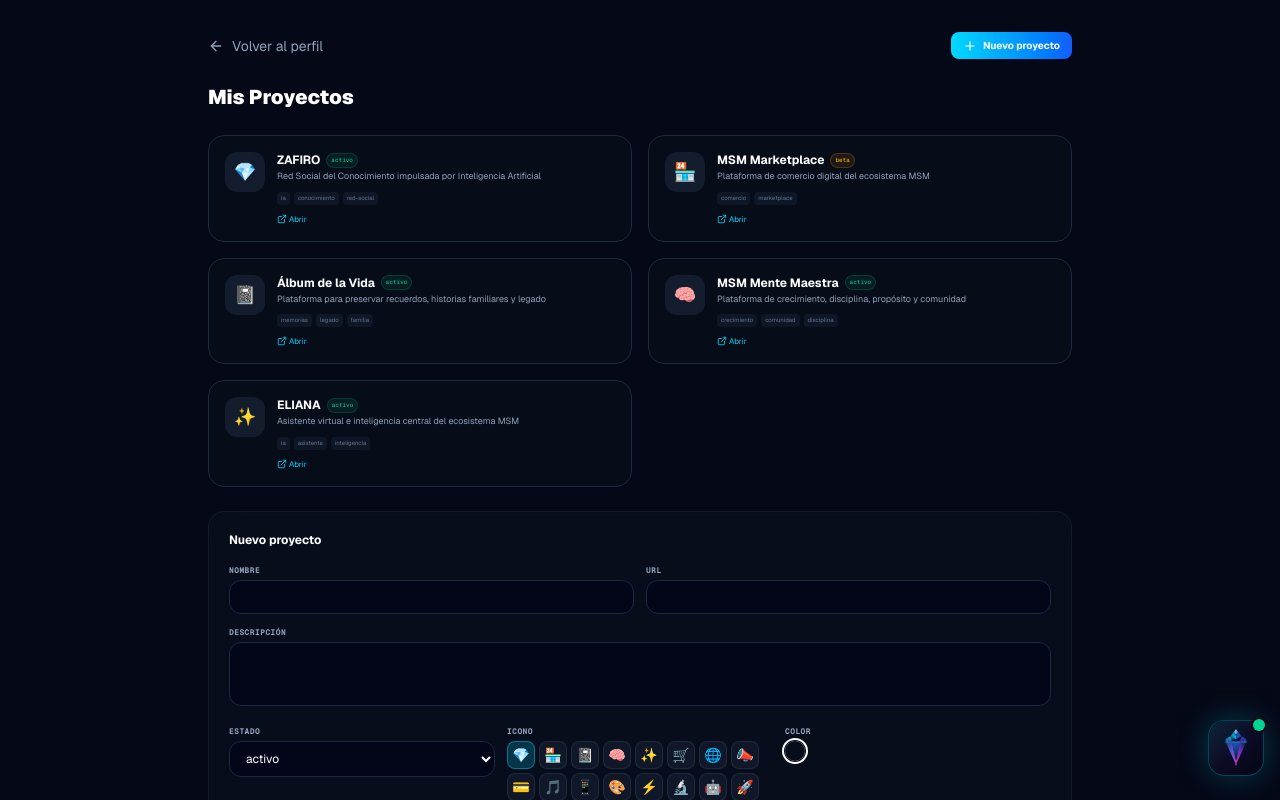
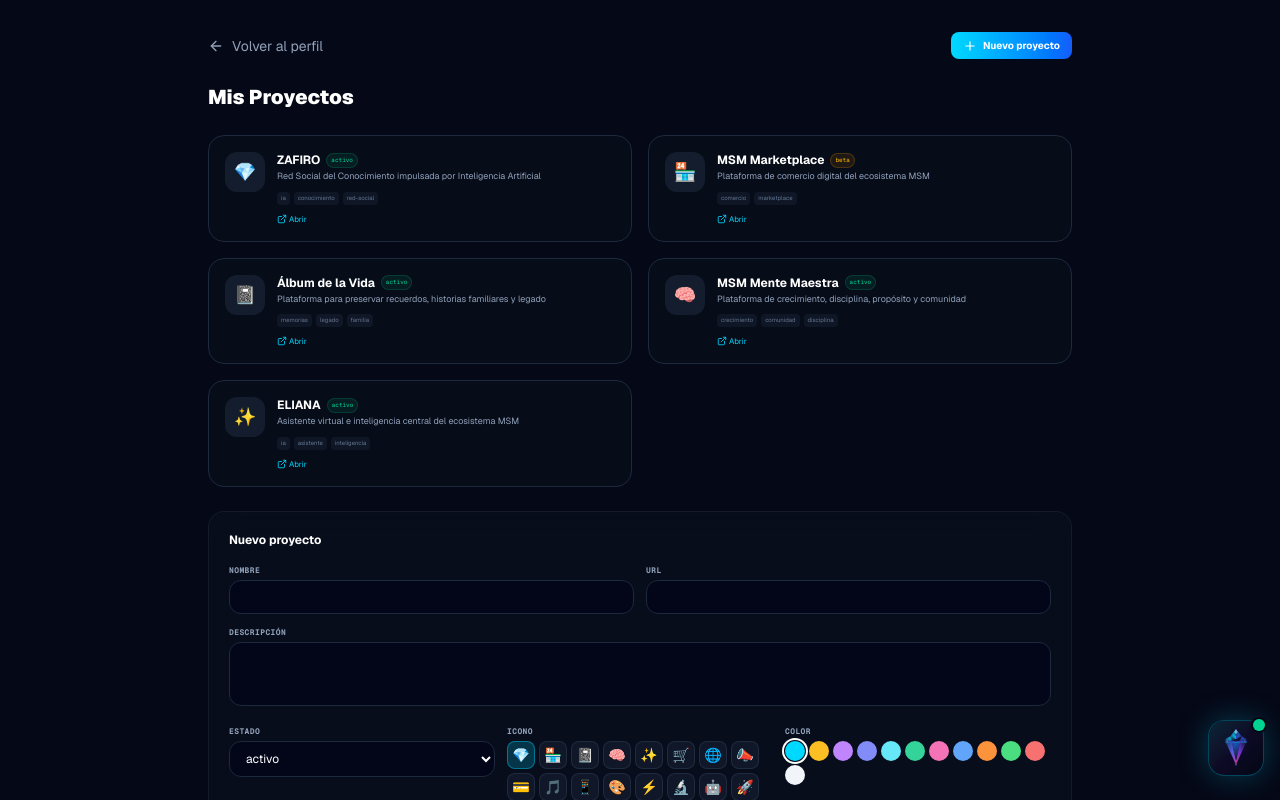
Before and after one commit to MSM2024/MSM-Zafiro, a Next.js app: page /profile-page/projects in a window 1280 px wide. Both pictures are taken after a click on the button "Nuevo proyecto". Shown: the top 800 px of the page. Built offline with nearby package versions, Linux system fonts and the light colour scheme.

Commit message:
FASE 1.9: corregir color picker proyectos
- Reemplaza parsing inseguro de Tailwind classes con mapeo cls->hex
- ColorOptions ahora usa { cls, hex } para backgroundColor inline válido

```diff
--- a/src/app/profile-page/projects/page.tsx
+++ b/src/app/profile-page/projects/page.tsx
@@ -15,9 +15,18 @@ const STATUS_COLORS: Record<string, string> = {
   próximamente: "bg-purple-500/10 text-purple-400 border-purple-500/20",
 }
 const COLOR_OPTIONS = [
-  "text-[#00D9FF]", "text-amber-400", "text-purple-400", "text-indigo-400",
-  "text-cyan-300", "text-emerald-400", "text-pink-400", "text-blue-400",
-  "text-orange-400", "text-green-400", "text-red-400", "text-slate-100",
+  { cls: "text-[#00D9FF]", hex: "#00D9FF" },
+  { cls: "text-amber-400", hex: "#fbbf24" },
+  { cls: "text-purple-400", hex: "#c084fc" },
+  { cls: "text-indigo-400", hex: "#818cf8" },
+  { cls: "text-cyan-300", hex: "#67e8f9" },
+  { cls: "text-emerald-400", hex: "#34d399" },
+  { cls: "text-pink-400", hex: "#f472b6" },
+  { cls: "text-blue-400", hex: "#60a5fa" },
+  { cls: "text-orange-400", hex: "#fb923c" },
+  { cls: "text-green-400", hex: "#4ade80" },
+  { cls: "text-red-400", hex: "#f87171" },
+  { cls: "text-slate-100", hex: "#f1f5f9" },
 ]
 
 function loadProjectsProfile(): UserProfile | null {
@@ -216,9 +225,9 @@ export default function ProjectsPage() {
                   <label className="text-[8px] font-mono font-bold text-slate-400 uppercase tracking-wider block mb-1">Color</label>
                   <div className="flex flex-wrap gap-1">
                     {COLOR_OPTIONS.map(c => (
-                      <button key={c} onClick={() => setForm({ ...form, color: c })}
-                        className={`w-5 h-5 rounded-full transition-all cursor-pointer ${form.color === c ? "ring-2 ring-white ring-offset-1 ring-offset-[#050816]" : ""}`}
-                        style={{ backgroundColor: c.replace("text-", "").replace("[#", "").replace("]", "") || "#00D9FF" }} />
+                      <button key={c.cls} onClick={() => setForm({ ...form, color: c.cls })}
+                        className={`w-5 h-5 rounded-full transition-all cursor-pointer ${form.color === c.cls ? "ring-2 ring-white ring-offset-1 ring-offset-[#050816]" : ""}`}
+                        style={{ backgroundColor: c.hex }} />
                     ))}
                   </div>
                 </div>
```
